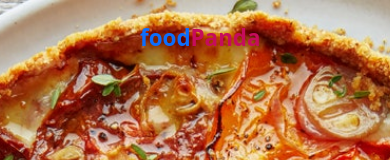
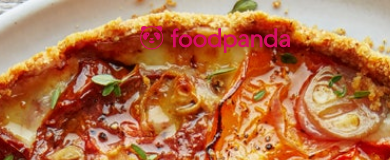
Before and after one commit to ratnakarmaker/web-design-2, a plain HTML site: page index.html in a window 390 px wide. Shown: the top 160 px of the page. Drawn offline with nearby package versions, Linux system fonts and the light colour scheme.

Commit message:
not responsive

```diff
--- a/index.html
+++ b/index.html
@@ -15,7 +15,8 @@
     <!-- CSS -->
     <link rel="stylesheet" href="style.css">
     <link rel="stylesheet" href="responsive.css">
-
+    <!-- fav icon -->
+    <link rel="shortcut icon" type="image/x-icon" href="images/logo.png" />
     <title>foodPanda</title>
 </head>
 
@@ -24,7 +25,9 @@
     <header>
         <nav class="navbar navbar-expand-lg">
             <div class="container-fluid">
-                <a class="navbar-brand" href="#">food<span class="text-hightlight-1">Panda</span></a>
+                <a class="navbar-brand" href="#">
+                    <img src="images/foodpanda_logo.svg" alt="">
+                </a>
                 <button class="navbar-toggler" type="button" data-bs-toggle="collapse"
                     data-bs-target="#navbarSupportedContent" aria-controls="navbarSupportedContent"
                     aria-expanded="false" aria-label="Toggle navigation">
--- a/style.css
+++ b/style.css
@@ -11,6 +11,9 @@ html{
 .navbar .navbar-brand{
     font-size: 1.4rem;
     font-weight: 700;
+}
+.navbar-brand img{
+    width: 150px;
 }
 #navbarSupportedContent > ul > li:nth-child(n) > a{
     color: #fff;
```
Also changed, not shown: images/foodpanda_logo.svg (added), images/logo.png (added).
